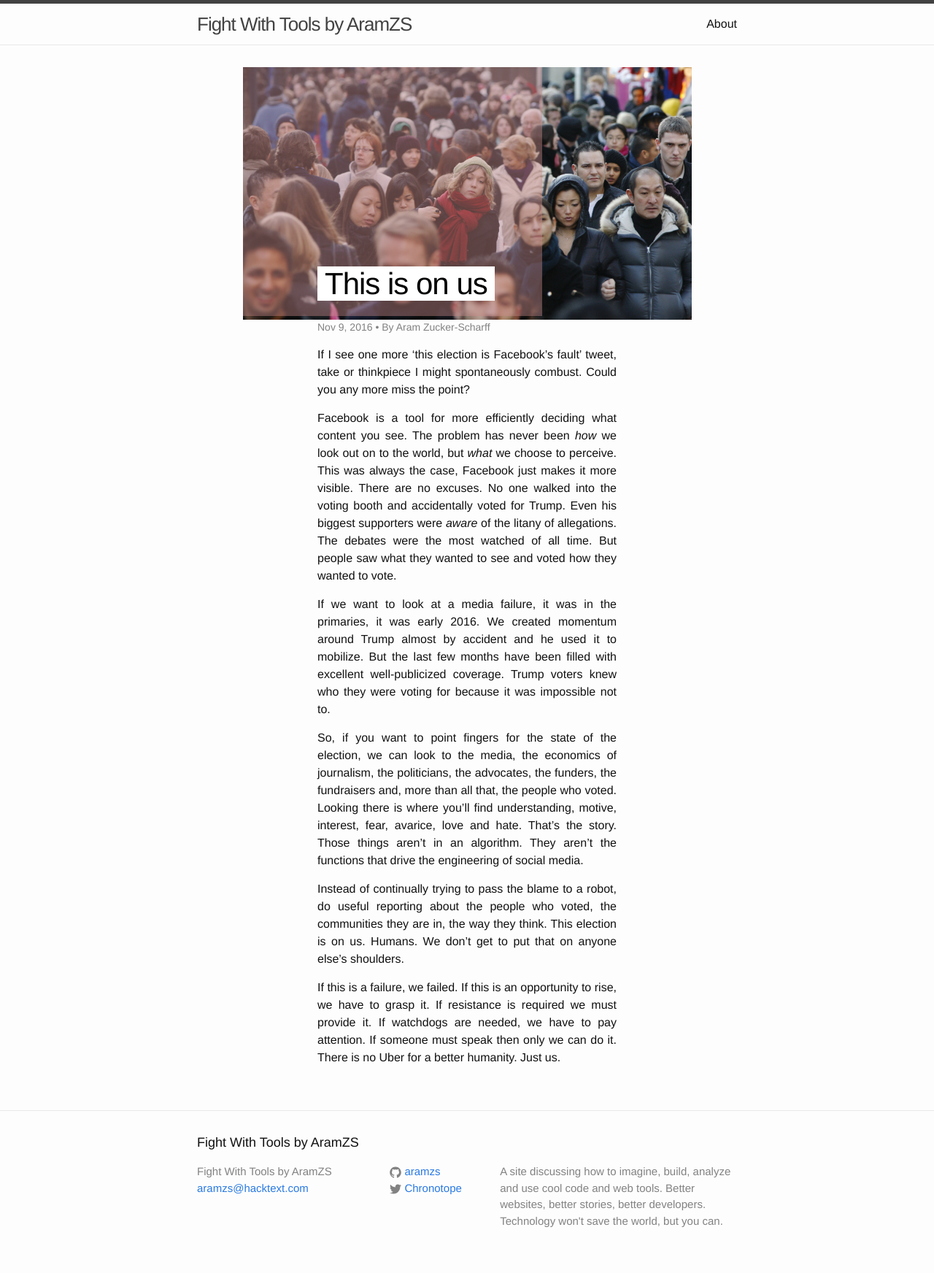
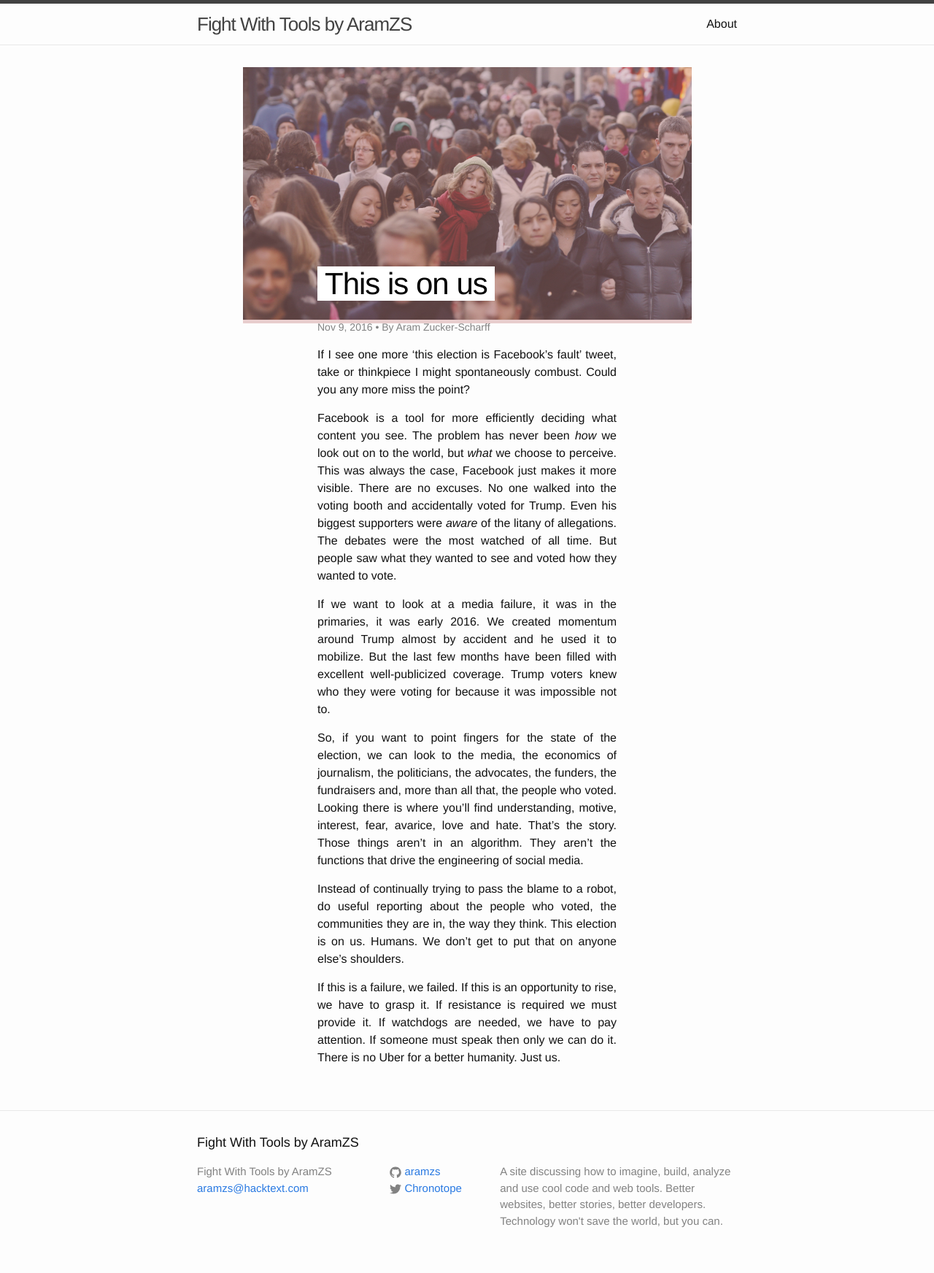
Before and after one commit to AramZS/aramzs.github.io, a Jekyll site: the page built from _posts/2016-11-09-it-is-not-facebook-this-election-is-on-us.markdown, in a window 1280 px wide. Shown: the whole page at 73% size. Built offline with Jekyll 4.4.1, drawn with Linux system fonts in a browser that asks for light colours.

Commit message:
Setup all colors

```diff
--- a/_sass/_layout.scss
+++ b/_sass/_layout.scss
@@ -381,35 +381,15 @@
 }
 
 .orange {
-    overflow: hidden;
+    @include image-overlay;
     &::before {
-        content: " ";
         background: rgba(213, 78, 33, 0.42);
-        overflow: hidden;
-        display: block;
-        position: absolute;
-        height: 93%;
-        width: 100%;
-        z-index: 2;
-    }
-    & img {
-        z-index: 1;
     }
 }
 
 .red {
-    // overflow: hidden;
+    @include image-overlay;
     &::before {
-        content: " ";
         background: rgba(203, 138, 138, 0.42);
-        overflow: hidden;
-        display: block;
-        position: absolute;
-        height: 93%;
-        width: 100%;
-        z-index: 2;
-    }
-    & img {
-        z-index: 1;
     }
 }
```
